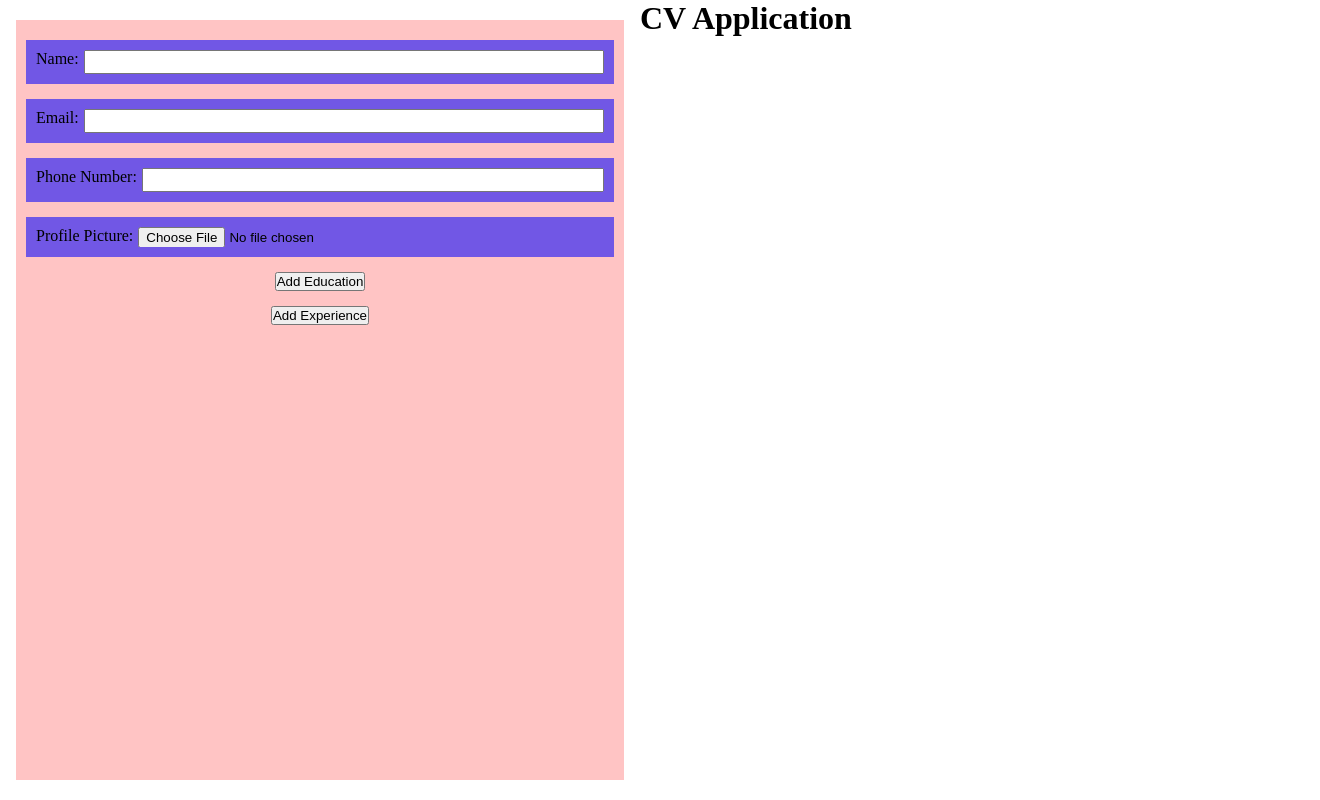
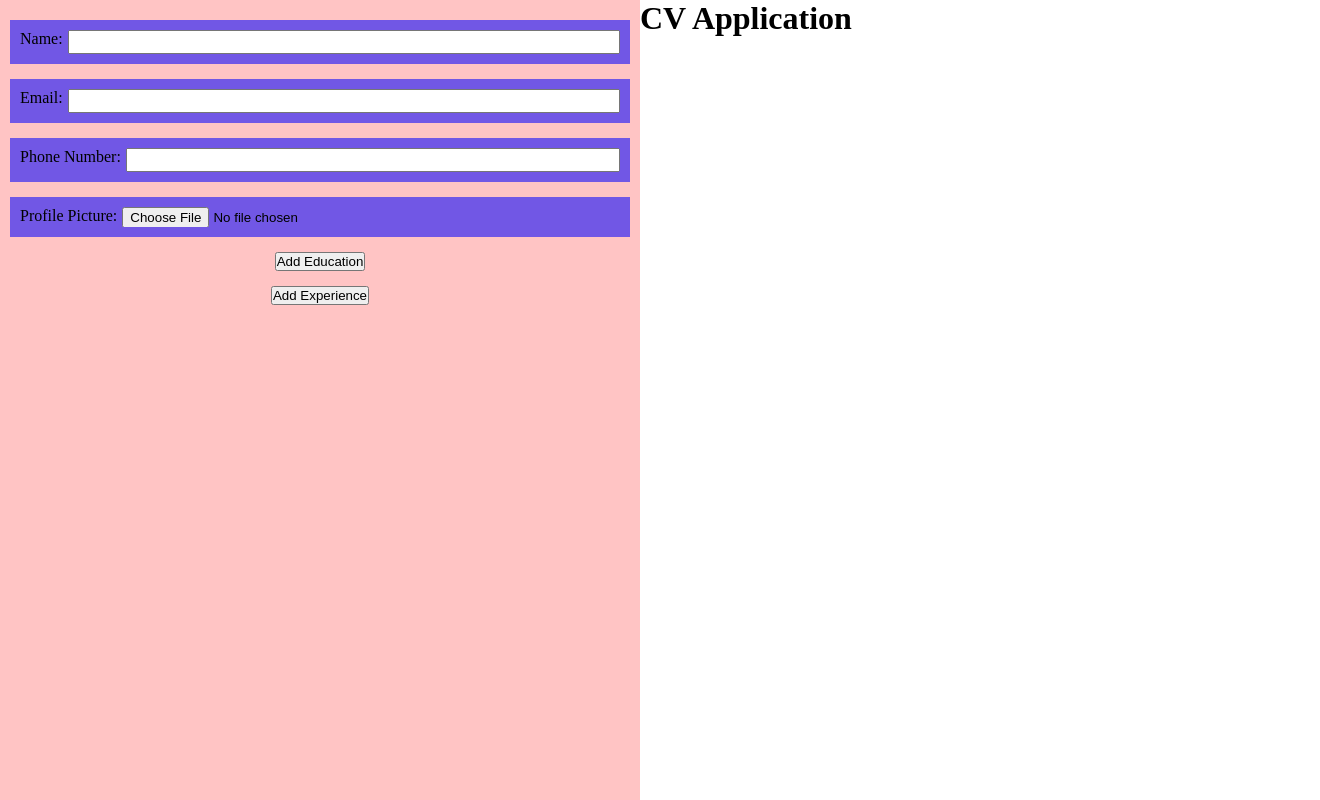
Before and after one commit to LoganTackett1/cv-application, a React (Vite) app: page / in a window 1280 px wide. Shown: the whole page, 1320 px wide, since content can reach past the window. Built offline with nearby package versions, Linux system fonts and the light colour scheme.

Commit message:
image uploading now works fixed css issues

```diff
--- a/src/App.css
+++ b/src/App.css
@@ -1,6 +1,9 @@
 .app-container {
-  width: 100%;
-  height: 100%;
+  width: 100vw;
+  height: 100vh;
+  box-sizing: border-box;
+  padding: 0;
+  margin: 0;
 
   display: grid;
   grid: 1fr / 1fr 1fr;
--- a/src/Input.jsx
+++ b/src/Input.jsx
@@ -16,7 +16,7 @@ function Input ({cvState,cvSetter,type,setParam,labelId,label}) {
     return (
         <div id="input">
             <label htmlFor={labelId}>{label}</label>
-            <input value={cvState[setParam]} name={labelId} id={labelId} type={type} onChange={handleChange}/>
+            <input value={setParam == "imgSrc" ? "" : cvState[setParam]} name={labelId} id={labelId} type={type} onChange={handleChange}/>
         </div>
     )
 }
--- a/src/InputSection.css
+++ b/src/InputSection.css
@@ -1,6 +1,6 @@
 #inputSection {
-    width: 95%;
-    height: 95%;
+    width: 100%;
+    height: 100%;
     box-sizing: border-box;
     padding: 20px;
     display: flex;
--- a/src/OutputSection.css
+++ b/src/OutputSection.css
@@ -1,4 +1,5 @@
 #outputSection {
+    box-sizing: border-box;
     display: flex;
     flex-direction: column;
     width: 100%;
@@ -7,6 +8,7 @@
 
 .upper-left {
     width: 100%;
+    box-sizing: border-box;
     padding: 20px;
     display: flex;
     flex-direction: column;
--- a/src/index.css
+++ b/src/index.css
@@ -9,6 +9,7 @@ body {
 }
 
 #root {
-  width: 100%;
-  height: 100%;
+  width: 100vw;
+  height: 100vh;
+  box-sizing: border-box;
 }
```
